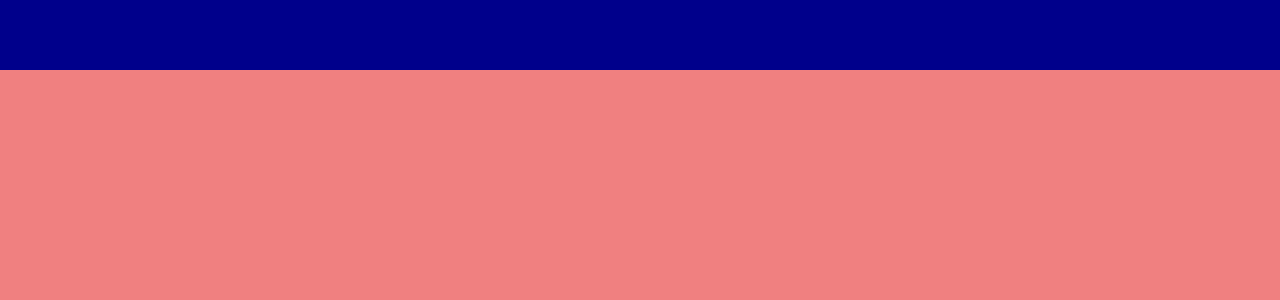
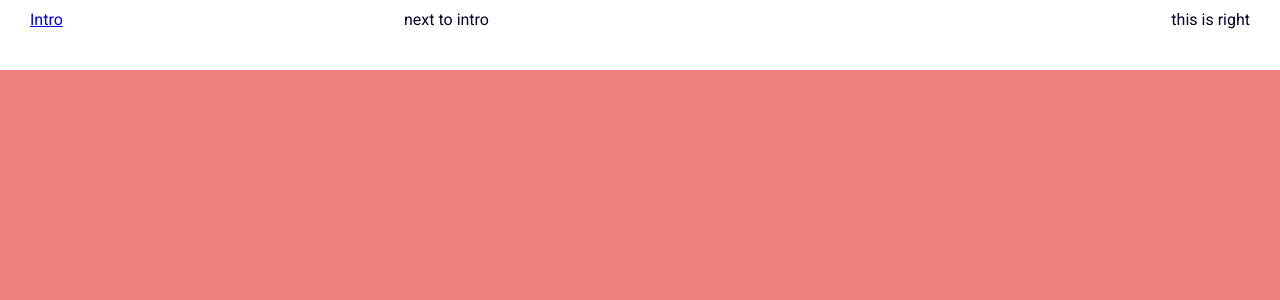
Before and after one commit to Jeffer-Hernandez/jeffer-hernandez.github.io, a React (Create React App) app: page / in a window 1280 px wide. Shown: the top 300 px of the page. Built offline with nearby package versions, Linux system fonts and the light colour scheme.

Commit message:
navbar set up.

```diff
--- a/src/app.scss
+++ b/src/app.scss
@@ -8,6 +8,7 @@
         background-color: lightyellow;
         position: relative;
         top: 70px;
+        scroll-behavior: smooth;
         scroll-snap-type: y mandatory;
         scrollbar-width: none; //for firefox
         &::-webkit-scrollbar{
--- a/src/components/contact/Contact.jsx
+++ b/src/components/contact/Contact.jsx
@@ -2,7 +2,7 @@ import "./contact.scss"
 
 export default function Contact() {
     return (
-        <div className="contact">
+        <div className="contact" id="contact">
 
         </div>
     )
--- a/src/components/intro/Intro.jsx
+++ b/src/components/intro/Intro.jsx
@@ -3,7 +3,7 @@ import "./intro.scss"
 
 export default function Intro() {
     return (
-        <div className="intro">
+        <div className="intro" id="intro">
 
         </div>
     )
--- a/src/components/portfolio/Portfolio.jsx
+++ b/src/components/portfolio/Portfolio.jsx
@@ -2,7 +2,7 @@ import "./portfolio.scss"
 
 export default function Portfolio() {
     return (
-        <div className="portfolio">
+        <div className="portfolio" id="portfolio">
 
         </div>
     )
--- a/src/components/testimonials/Testimonials.jsx
+++ b/src/components/testimonials/Testimonials.jsx
@@ -2,7 +2,7 @@ import "./testimonials.scss"
 
 export default function Testimonials() {
     return (
-        <div className="testimonials">
+        <div className="testimonials" id="portfolio">
 
         </div>
     )
--- a/src/components/topbar/Topbar.jsx
+++ b/src/components/topbar/Topbar.jsx
@@ -2,7 +2,15 @@ import "./topbar.scss"
 
 export default function Topbar() {
     return (
-        <div className="topbar">
+        <div className="topbar" >
+            <div className="wrapper">
+            <div className="left">
+                <a href="#intro">Intro</a>
+            </div>
+            next to intro
+            <div className="right"></div>
+            this is right
+            </div>
 
         </div>
     )
--- a/src/components/topbar/topbar.scss
+++ b/src/components/topbar/topbar.scss
@@ -1,8 +1,18 @@
+@import "../../global.scss";
+
 .topbar {
     width: 100%;
     height: 70px;
-    background-color: darkblue;
+    background-color: white;
+    color: $mainColor;
     position: fixed;
     top: 0;
-    z-index: 2
+    z-index: 2;
+
+    .wrapper{
+        padding: 10px 30px;
+        display: flex;
+        align-items: center;
+        justify-content: space-between;
+    }
 }
--- /dev/null
+++ b/src/global.scss
@@ -0,0 +1 @@
+$mainColor:rgb(4, 4, 46);
```
